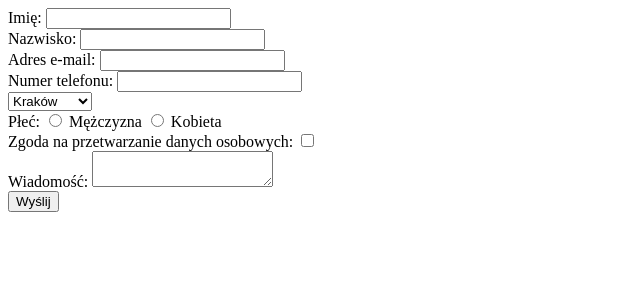
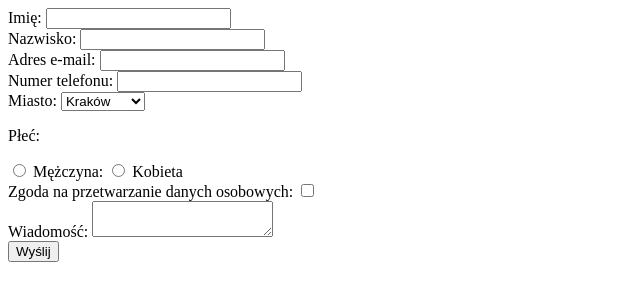
Before and after one commit to magdaf41/magdaf41.github.io, a plain HTML site: page zadania-domowe/HTML/zadanie_1/index.html in a window 1280 px wide. Shown: the whole page, without its empty margins (0-640 px from the left). Drawn offline with Linux system fonts and the light colour scheme.

Commit message:
zadanie_1 - poprawione

```diff
--- a/zadania-domowe/HTML/zadanie_1/index.html
+++ b/zadania-domowe/HTML/zadanie_1/index.html
@@ -22,15 +22,18 @@
         <label for="number">Numer telefonu:</label>
         <input type="tel" name="number" id="number"><br>
 
+        <label for="city">Miasto:</label>
         <select name="city" id="city">
             <option value="Kraków">Kraków</option>
             <option value="Warszawa">Warszawa</option>
             <option value="Gdańsk">Gdańsk</option>
-        </select> <br>
+        </select>
 
-        <label for="gender">Płeć:</label>
-        <input type="radio" name="gender" class="gender"> Mężczyzna
-        <input type="radio" name="gender" class="gender"> Kobieta <br>
+        <p>Płeć:</p>
+        <input type="radio" name="gender" id="man">
+        <label for="man">Mężczyna:</label>
+        <input type="radio" name="gender" id="woman">
+        <label for="woman">Kobieta </label><br>
 
 
         <label for="agreement">Zgoda na przetwarzanie danych osobowych:</label>
```
